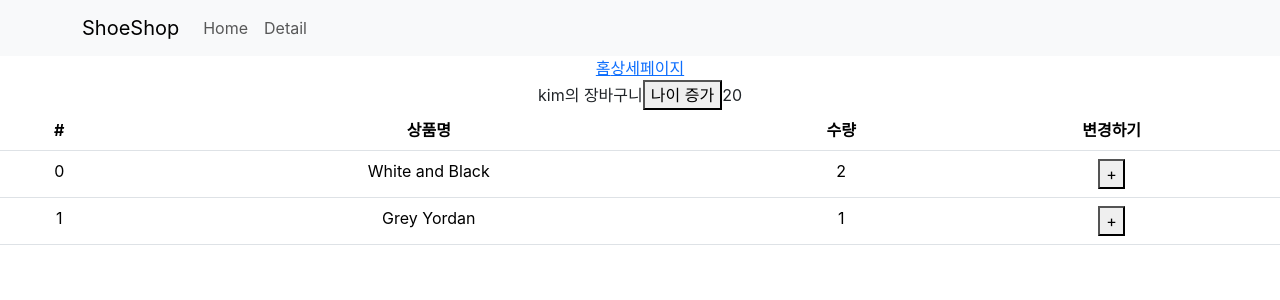
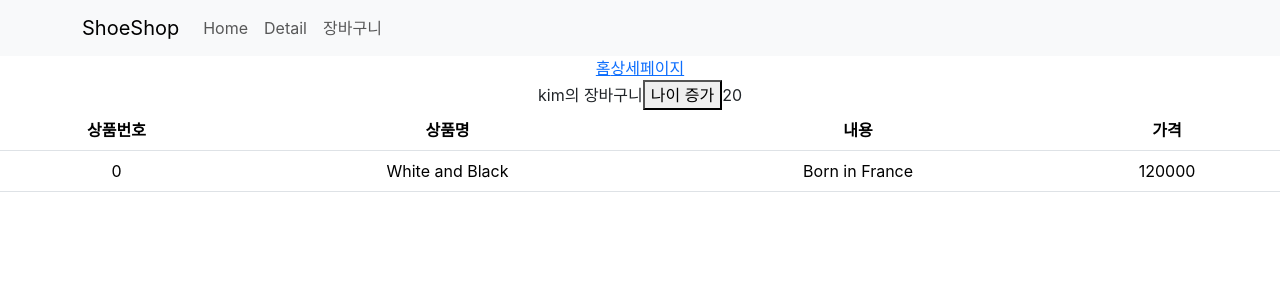
Before and after one commit to TaesunPark/hello-react, a React (Create React App) app in the folder shop/: page /cart in a window 1280 px wide. Shown: the top 300 px of the page. Built offline with nearby package versions, Linux system fonts and the light colour scheme.

Commit message:
[ADD] 장바구니 추가

```diff
--- a/shop/src/component/cart/Cart.js
+++ b/shop/src/component/cart/Cart.js
@@ -13,6 +13,10 @@ function Cart() {
         state.user
     )
 
+    const shoes = useSelector(state =>
+        state.shoes
+    )
+
     const dispatch = useDispatch(); // store.js로 요청 보내주는 함수임
 
     return (
@@ -26,26 +30,22 @@ function Cart() {
             <Table>
                 <thead>
                     <tr>
-                        <th>#</th>
+                        <th>상품번호</th>
                         <th>상품명</th>
-                        <th>수량</th>
-                        <th>변경하기</th>
+                        <th>내용</th>
+                        <th>가격</th>
                     </tr>
                 </thead>
                 <tbody>
 
                     {
-                        cart.map((item, i) => {
+                        shoes.map((item, i) => {
                             return (
                                 <tr key={item.id}>
                                     <td>{item.id}</td>
-                                    <td>{item.name}</td>
-                                    <td>{item.count}</td>
-                                    <td>
-                                        <button onClick={() =>{
-                                            dispatch(increase_cart(item))
-                                        }}>+</button>
-                                    </td>
+                                    <td>{item.title}</td>
+                                    <td>{item.content}</td>
+                                    <td>{item.price}</td>
                                 </tr>
                             )
                         })
--- a/shop/src/component/detail-page/DetailPageComponent.js
+++ b/shop/src/component/detail-page/DetailPageComponent.js
@@ -6,7 +6,8 @@ import { Form } from 'react-bootstrap';
 import { Nav } from 'react-bootstrap';
 
 import {Context1} from '../../App'
-
+import { addData } from "../../store/shoesSlice";
+import { useDispatch, useSelector } from "react-redux";
 
 function DetailPageComponent(props) {
 
@@ -19,6 +20,9 @@ function DetailPageComponent(props) {
     let [isWarning, setWarning] = useState(false);
     let [formData, setFormData] = useState(' ');
     let [탭, 탭변경] = useState(0);
+
+    let shoes = useSelector(state => state.shoes);
+    let dispatch = useDispatch();
 
     let 찾은상품 = props.shoes.find(function (x) {
         return x.id == id;
@@ -68,14 +72,17 @@ function DetailPageComponent(props) {
                     <h4 className="pt-5">{찾은상품.title}</h4>
                     <p>{찾은상품.content}</p>
                     <p>{찾은상품.price}</p>
-                    <button className="btn btn-danger">주문하기</button>
+                    <button onClick={()=>{
+                        dispatch(addData(찾은상품));
+                        // 해당 제품 추가하기
+                        // 상품 리덕스로 관리하기
+                    }} className="btn btn-danger">주문하기</button>
                 </div>
 
                 <input onChange={((e) => {
                     setFormData(e.target.value);
                 })} />
 
-                <YellowBtn>주문</YellowBtn>
             </div>
 
             <Nav variant="tabs" defaultActiveKey="link1">
--- a/shop/src/component/nav/GlobalNavigationBar.js
+++ b/shop/src/component/nav/GlobalNavigationBar.js
@@ -11,6 +11,7 @@ function GloabalNavgationBar() {
             <Nav className="me-auto">
             <Nav.Link onClick={()=>{ navigate('/')}}>Home</Nav.Link>
                 <Nav.Link onClick={()=>{ navigate('/detail')}}>Detail</Nav.Link>
+                <Nav.Link onClick={()=>{ navigate('/cart')}}>장바구니</Nav.Link>
             </Nav>
         </Container>
     </Navbar>
--- a/shop/src/store.js
+++ b/shop/src/store.js
@@ -1,6 +1,7 @@
 import {configureStore, createSlice} from '@reduxjs/toolkit'
 import user from './store/userSlice.js'
 import cart from './store/cartSlice.js'
+import shoes from './store/shoesSlice.js'
 
 // useState() 역할임
 // state 하나를 slice 라고 부름
@@ -10,7 +11,8 @@ export default configureStore(
     {
         reducer : {
             user : user.reducer,
-            cart : cart.reducer
+            cart : cart.reducer,
+            shoes : shoes.reducer
         }
     }
 )
--- a/shop/src/store/cartSlice.js
+++ b/shop/src/store/cartSlice.js
@@ -15,5 +15,4 @@ let cart = createSlice(
 )
 
 export let {increase_cart} = cart.actions;
-
 export default cart;
--- /dev/null
+++ b/shop/src/store/shoesSlice.js
@@ -0,0 +1,19 @@
+import { createSlice } from "@reduxjs/toolkit";
+
+const shoes = createSlice({
+  name: 'shoes',
+  initialState: [{
+    id: 0,
+    title: "White and Black",
+    content: "Born in France",
+    price: 120000
+  }],
+  reducers: {
+    addData: (state, action) => {
+      state.push(action.payload)
+    }
+  }
+});
+
+export default shoes;
+export const { addData } = shoes.actions;
```
